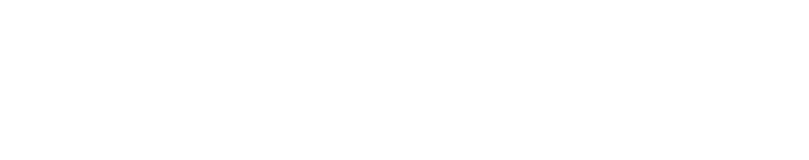
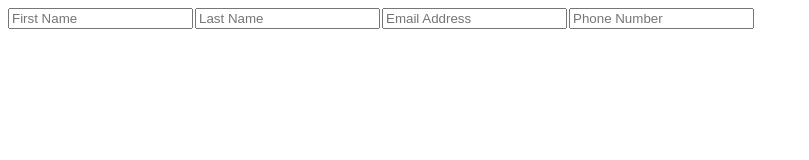
Before and after one commit to enriqueram03/CSS-and-HTML-Projects, a plain HTML site: page Basic HTML and CSS Projects/One Page Website/one_page_website.html in a window 1280 px wide. Shown: the whole page, without its empty margins (0-809 px from the left). Drawn offline with Linux system fonts and the light colour scheme; files whose address does not match are found by name.

Commit message:
set up basics amd linked the css file and put in a form with input

```diff
--- a/Basic HTML and CSS Projects/One Page Website/one_page_website.html
+++ b/Basic HTML and CSS Projects/One Page Website/one_page_website.html
@@ -4,3 +4,11 @@
 		<meta charset="utf-8">
         <title> One Page Website</title>
         <link rel="stylesheet" href="./One Page Website/one_page_website.css">
+    </head>
+    <body>
+        <form action="" method="post">
+			<input class="rsvp" type="text" value="" placeholder="First Name">
+			<input class="rsvp" type="text" value="" placeholder="Last Name">
+			<input class="rsvp" type="text" value="" placeholder="Email Address">
+			<input class="rsvp" type="text" value="" placeholder="Phone Number">
+    </body>
```
